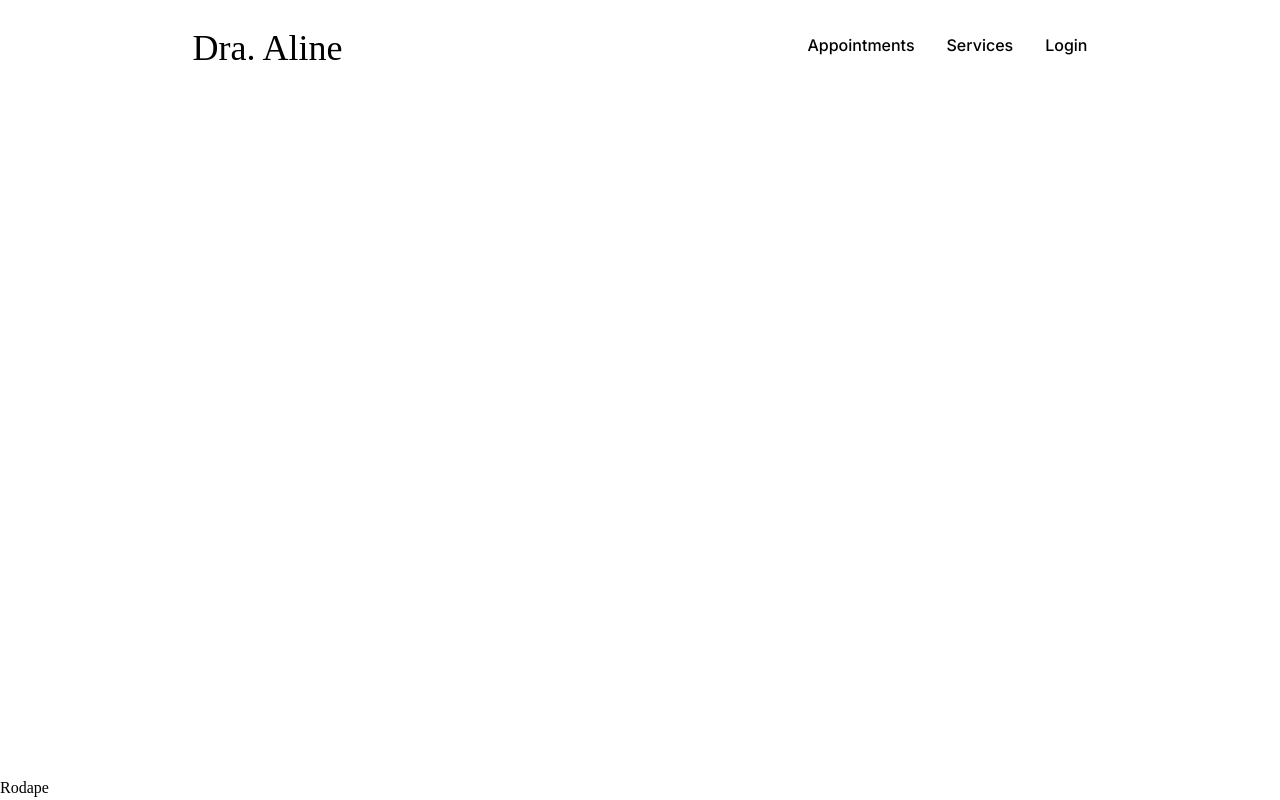
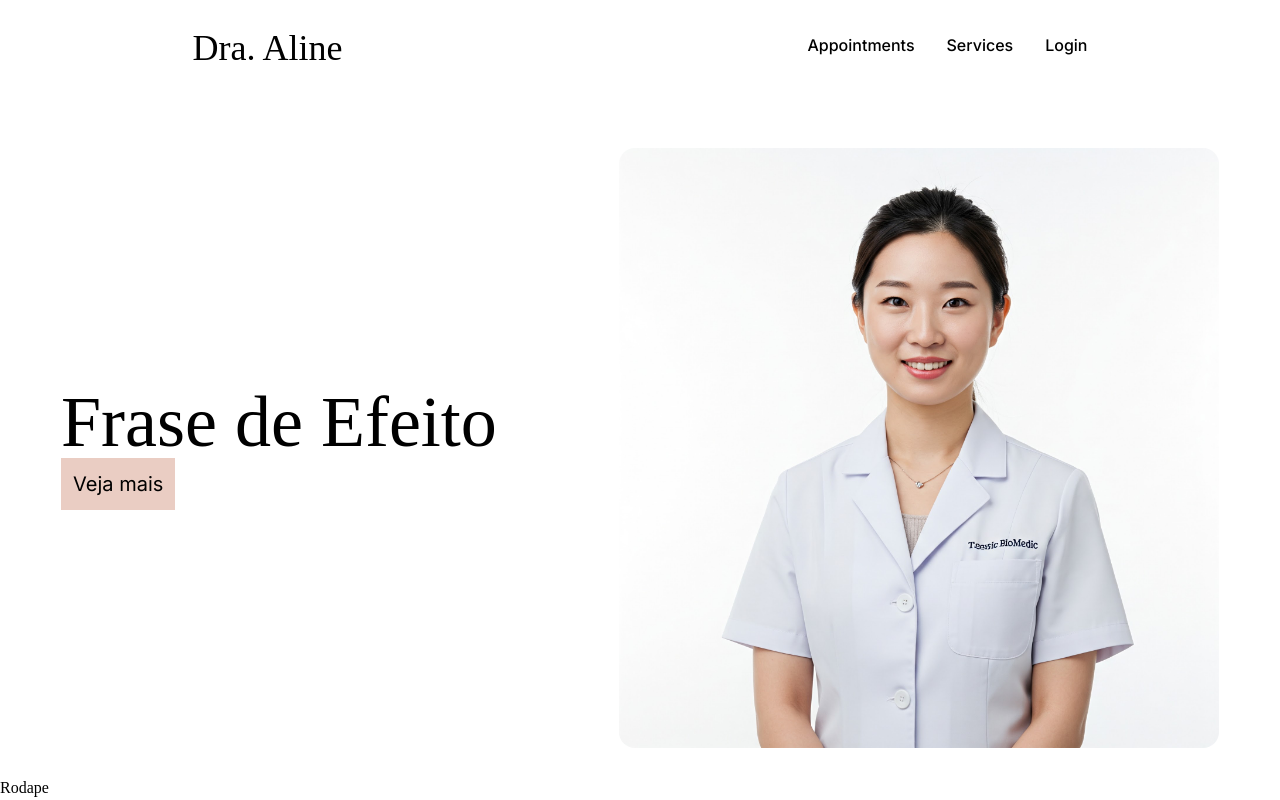
Before and after one commit to Lucas-SousaS/draaline-estetica, a React (Vite) app in the folder draaline-frontend/: page / in a window 1280 px wide. Built offline with nearby package versions, Linux system fonts and the light colour scheme; a web font is replaced by a local one.

Commit message:
style: add image and presentation

```diff
--- a/draaline-frontend/src/Pages/Home/Home.jsx
+++ b/draaline-frontend/src/Pages/Home/Home.jsx
@@ -1,13 +1,27 @@
 import React from 'react';
 import LayoutPage from '../../Layout/LayoutPage';
-
+import Header from '../../Components/Header/Header';
+import Footer from '../../Components/Footer/Footer';
+import img from "../../assets/foto.jpg"
+import style from "./Home.module.css"
 function Home() {
   return (
-    <LayoutPage>
-      <div>
-        <h1>ola</h1>
+    <div className="w-screen min-h-screen overflow-y-auto overflow-x-hidden">
+      <Header />
+      <div className={` ${style.box} w-screen flex justify-around items-center`}>
+        <div>
+          <h1 className='text-7xl'>
+            Frase de Efeito
+          </h1>
+          <button className='bg-[#EACDC3] text-xl p-3 '>Veja mais</button>
+        </div>
+        <div className='rounded-2xl h-[600px] overflow-hidden '>
+          <img className='h-[600px]' src={img} alt="foto biomedica" />
+        </div>
       </div>
-    </LayoutPage>
+      <Footer />
+    </div>
+
   );
 }
 
--- /dev/null
+++ b/draaline-frontend/src/Pages/Home/Home.module.css
@@ -0,0 +1,3 @@
+.box{
+    height: 88vh;
+}
```
Also changed, not shown: draaline-frontend/src/assets/foto.jpg (added).
